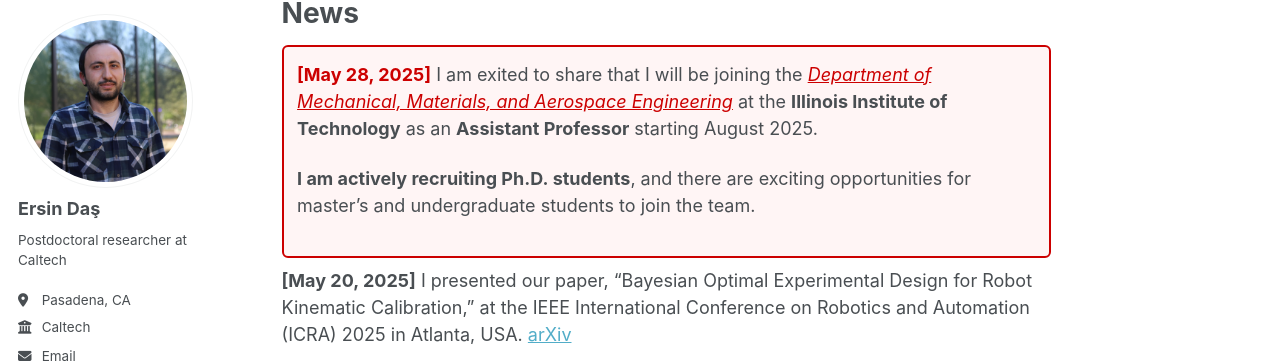
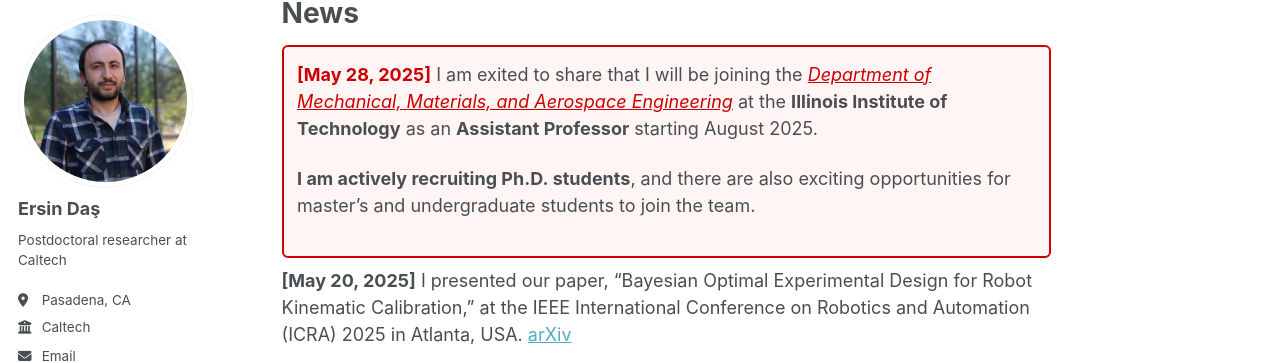
Before and after one commit to ersindas/ersindas.github.io, a Jekyll site: the page built from _pages/about.md, in a window 1280 px wide and 900 px high, scrolled down 398 px. Shown: the part 92-455 px from the top of the window. Built offline with Jekyll 4.4.1, drawn with Linux system fonts in a browser that asks for light colours; some web fonts are replaced.

Commit message:
Update about.md

```diff
--- a/_pages/about.md
+++ b/_pages/about.md
@@ -20,7 +20,7 @@ News
   <strong style="color:#CC0000;">[May 28, 2025]</strong> I am exited to share that I will be joining the <em><a href="https://www.iit.edu/mmae" style="color:#CC0000; text-decoration: underline;">Department of Mechanical, Materials, and Aerospace Engineering</a></em> at the <strong>Illinois Institute of Technology</strong> as an <strong>Assistant Professor</strong> starting August 2025.
 
   <span style="display:block; margin-top:0.6em;">
-    <strong>I am actively recruiting Ph.D.&nbsp;students</strong>, and there are exciting opportunities for master’s and undergraduate students to join the team.
+    <strong>I am actively recruiting Ph.D.&nbsp;students</strong>, and there are also exciting opportunities for master’s and undergraduate students to join the team.
   </span>
 </div>
 
```
